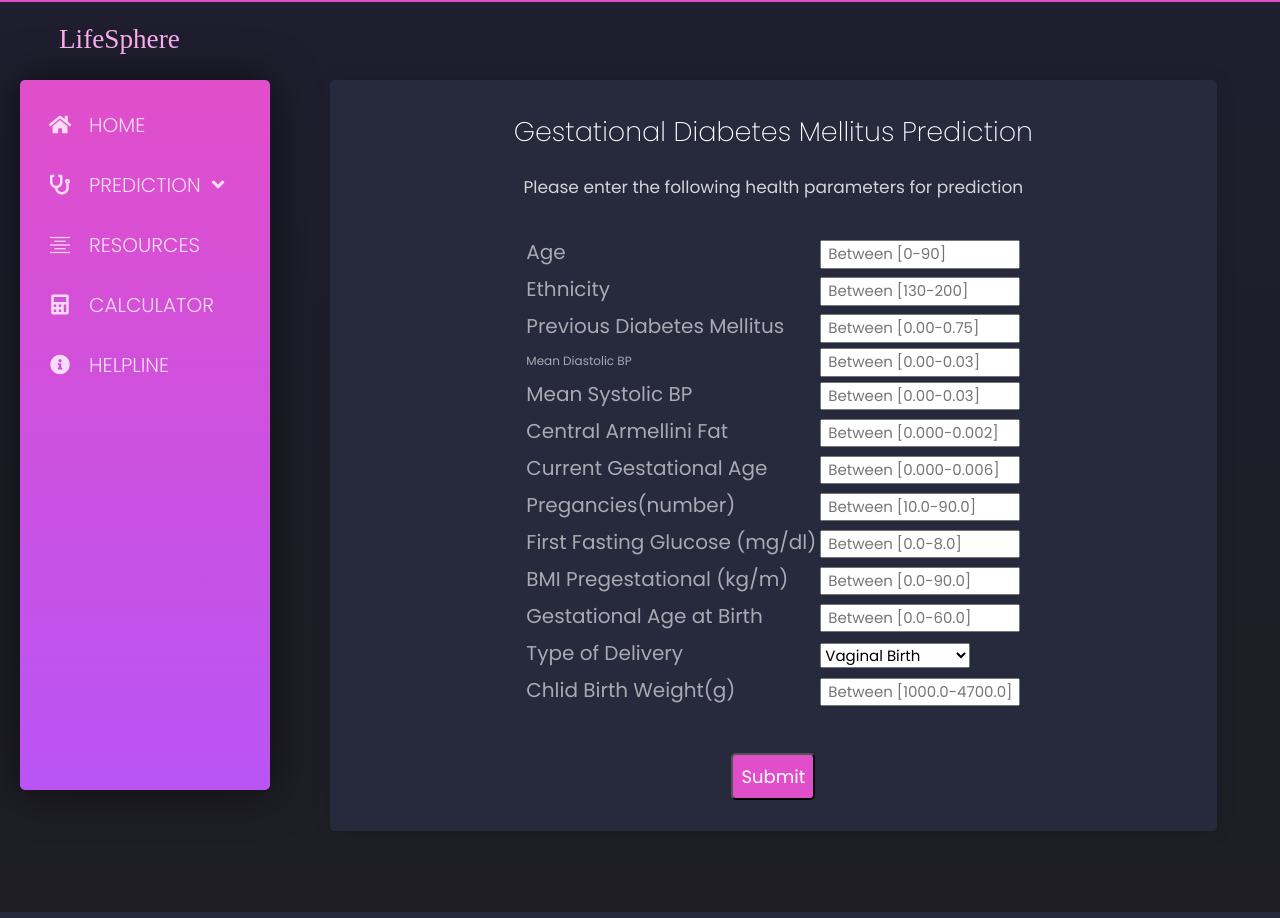
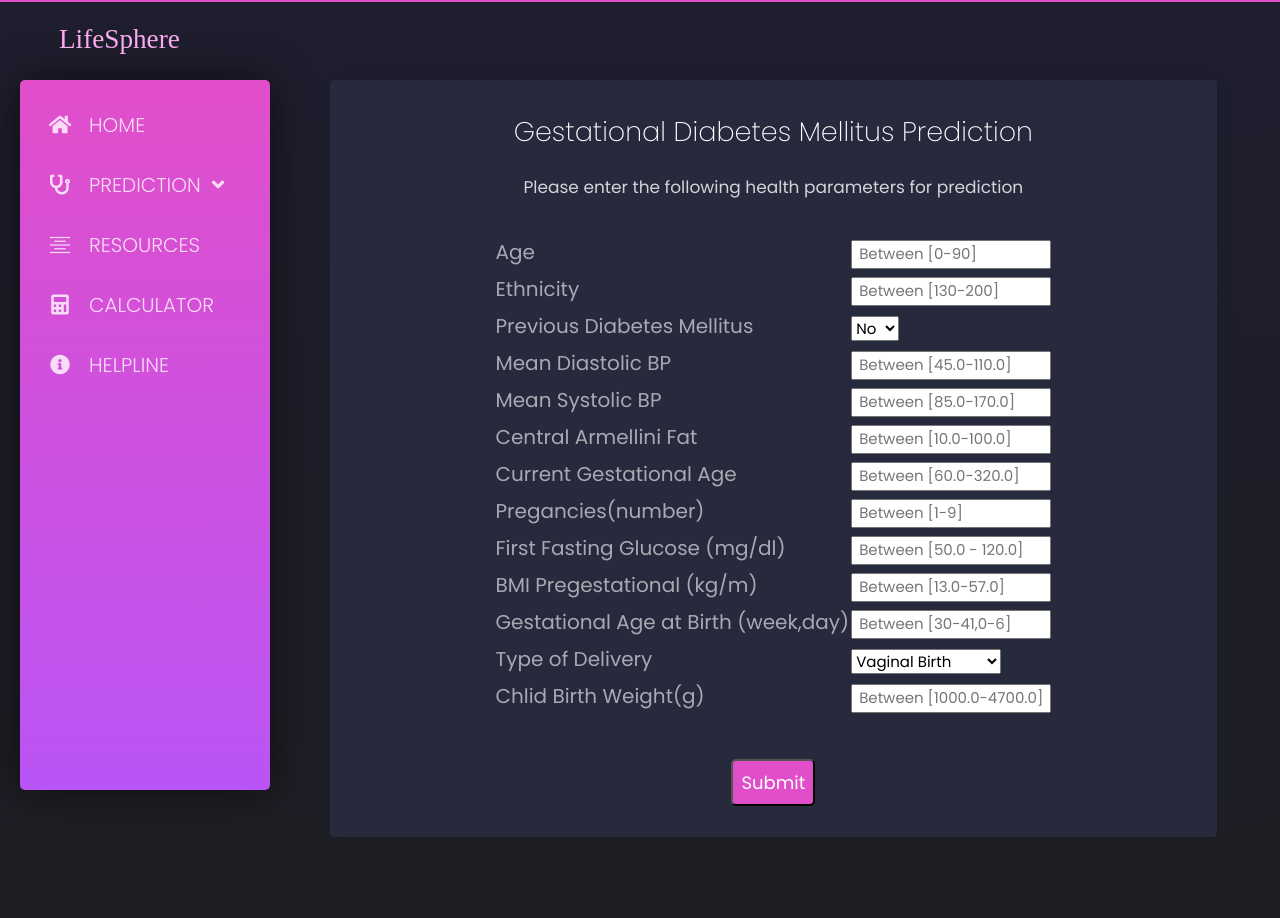
Before and after one commit to xinjiechua/LifeSphere_, a Flask app: page /predictGD in a window 1280 px wide. Run offline with Flask 2, Linux system fonts and the light colour scheme; parts of the project's set-up code (start-up, migrations or seed data) failed here and were passed over; some libraries are stand-ins or nearby versions.

Commit message:
Update diabetes.html

```diff
--- a/templates/home/diabetes.html
+++ b/templates/home/diabetes.html
@@ -28,68 +28,68 @@
                                     </td>
                                 </tr>
                                 <tr>
-                                    <td class="lbl"><label for="Ethnic"
+                                    <td class="lbl"><label for="ethnic"
                                             style="font-size: 20px;">Ethnicity</label></td>
-                                    <td><input type="text" id="height" name="height"
+                                    <td><input type="text" id="ethnic" name="ethnic"
                                             placeholder=" Between [130-200]" style="width: 200px;font-size: 15px;">
                                     </td>
                                 </tr>
                                 <tr>
                                     <td class="lbl"><label for="previous" style="font-size: 20px;">Previous Diabetes Mellitus</label></td>
-                                    <td><input type="text" id="previous" name="previous"
-                                            placeholder=" Between [0.00-0.75]" style="width: 200px;font-size: 15px;">
+                                    <td><select id="previous" name="previous" style="font-size: 15px;">
+                                        <option value="0">No</option>
+                                        <option value="1">Yes</option>
+                                    </select></td>
+
+                                </tr>
+                                <tr>
+                                    <td class="lbl"><label for="DBP" style="font-size: 20px;">Mean Diastolic BP</label></td>
+                                    <td><input type="text" id="DBP" name="DBP"
+                                            placeholder=" Between [45.0-110.0]" style="width: 200px;font-size: 15px;">
+                                    </td>
+                                </tr>
+                                <tr>
+                                    <td class="lbl"><label for="SBP" style="font-size: 20px;">Mean Systolic BP</label></td>
+                                    <td><input type="text" id="SBP" name="SBP"
+                                            placeholder=" Between [85.0-170.0]" style="width: 200px;font-size: 15px;">
+                                    </td>
+                                </tr>
+                                <tr>
+                                    <td class="lbl"><label for="fat" style="font-size: 20px;">Central Armellini Fat</label></td>
+                                    <td><input type="text" id="fat" name="fat"
+                                            placeholder=" Between [10.0-100.0]" style="width: 200px;font-size: 15px;">
                                     </td>
 
                                 </tr>
                                 <tr>
-                                    <td class="lbl"><label for="cephalic style="font-size: 20px;">Mean Diastolic BP</label></td>
-                                    <td><input type="text" id="cephalic" name="cephalic"
-                                            placeholder=" Between [0.00-0.03]" style="width: 200px;font-size: 15px;">
+                                    <td class="lbl"><label for="currAge" style="font-size: 20px;">Current Gestational Age</label></td>
+                                    <td><input type="text" id="currAge" name="currAge"
+                                            placeholder=" Between [60.0-320.0]" style="width: 200px;font-size: 15px;">
                                     </td>
-                                </tr>
+                                    </tr>
                                 <tr>
-                                    <td class="lbl"><label for="other" style="font-size: 20px;">Mean Systolic BP</label></td>
-                                    <td><input type="text" id="other" name="otehr"
-                                            placeholder=" Between [0.00-0.03]" style="width: 200px;font-size: 15px;">
-                                    </td>
-                                </tr>
-                                <tr>
-                                    <td class="lbl"><label for="severe" style="font-size: 20px;">Central Armellini Fat</label></td>
-                                    <td><input type="text" id="severe" name="severe"
-                                            placeholder=" Between [0.000-0.002]" style="width: 200px;font-size: 15px;">
+                                    <td class="lbl"><label for="pregnancies" style="font-size: 20px;">Pregancies(number)</label></td>
+                                    <td><input type="text" id="pregnancies" name="pregnancies"
+                                            placeholder=" Between [1-9]" style="width: 200px;font-size: 15px;">
                                     </td>
 
                                 </tr>
                                 <tr>
-                                    <td class="lbl"><label for="prolonged" style="font-size: 20px;">Current Gestational Age</label></td>
-                                    <td><input type="text" id="prolonged" name="prolonged"
-                                            placeholder=" Between [0.000-0.006]" style="width: 200px;font-size: 15px;">
+                                    <td class="lbl"><label for="glucose" style="font-size: 20px;">First Fasting Glucose (mg/dl)</label></td>
+                                    <td><input type="text" id="glucose" name="glucose"
+                                        placeholder=" Between [50.0 - 120.0]" style="width: 200px;font-size: 15px;">
                                     </td>
-
                                 </tr>
                                 <tr>
-                                    <td class="lbl"><label for="abnormal" style="font-size: 20px;">Pregancies(number)</label></td>
-                                    <td><input type="text" id="abnormal" name="abnormal"
-                                            placeholder=" Between [10.0-90.0]" style="width: 200px;font-size: 15px;">
-                                    </td>
-
-                                </tr>
-                                <tr>
-                                    <td class="lbl"><label for="mean" style="font-size: 20px;">First Fasting Glucose (mg/dl)</label></td>
-                                    <td><input type="text" id="mean" name="mean" placeholder=" Between [0.0-8.0]"
-                                            style="width: 200px;font-size: 15px;"> </td>
-
-                                </tr>
-                                <tr>
-                                    <td class="lbl"><label for="time"
+                                    <td class="lbl"><label for="BMI"
                                             style="font-size: 20px; margin-right: 30px;">BMI Pregestational (kg/m)</label></td>
-                                    <td><input type="text" id="time" name="time" placeholder=" Between [0.0-90.0]"
+                                    <td><input type="text" id="BMI" name="BMI" placeholder=" Between [13.0-57.0]"
                                             style="width: 200px;font-size: 15px;"></td>
 
                                 </tr>
                                 <tr>
-                                    <td class="lbl"><label for="long" style="font-size: 20px;">Gestational Age at Birth</label></td>
-                                    <td><input type="text" id="long" name="long" placeholder=" Between [0.0-60.0]"
+                                    <td class="lbl"><label for="birth" style="font-size: 20px;">Gestational Age at Birth (week,day)</label></td>
+                                    <td><input type="text" id="birth" name="birth" placeholder=" Between [30-41,0-6] "
                                             style="width: 200px;font-size: 15px;"></td>
                                 </tr>
 
@@ -97,13 +97,13 @@
                                     <td class="lbl"><label for="type" style="font-size: 20px;">Type of Delivery</label>
                                     </td>
                                     <td><select id="type" name="type" style="font-size: 15px;">
-                                            <option value="0">Vaginal Birth</option>
-                                            <option value="1">Cesarian Section</option>
-                                        </select></td>
+                                        <option value="0">Vaginal Birth</option>
+                                        <option value="1">Cesarian Section</option>
+                                    </select></td>
                                 <tr>
-                                    <td class="lbl"><label for="min" style="font-size: 20px;">Chlid Birth Weight(g)</label>
+                                    <td class="lbl"><label for="weight" style="font-size: 20px;">Chlid Birth Weight(g)</label>
                                     </td>
-                                    <td><input type="text" id="min" name="min" placeholder=" Between [1000.0-4700.0]"
+                                    <td><input type="text" id="weight" name="weight" placeholder=" Between [1000.0-4700.0]"
                                             style="width: 200px;font-size: 15px;"></td>
                                 </tr>
                             </table>
@@ -126,8 +126,7 @@
         <h2 style="color: red;">{{ result_data['prediction'] }}</h2>
         <h4 style="text-align: justify;">There are serious health concerns or abnormalities with your baby's fetal
             health that require immediate attention and follow-up. This can be a worrying result, but remember that
-            further evaluation is needed for a conclusive diagnosis.It's important to connect with your healthcare
-            provider immediately to discuss the results and determine the appropriate next steps. </h4>
+            further evaluation is needed for a conclusive diagnosis.It's important to connect with your healthcare provider immediately to discuss the results and determine the appropriate next steps. </h4>
         <br>
         <h3 style="color: #f3c9c9;"> Some Recommendations</h3>
         <h4 style="text-align: justify; font-size: 0.9rem;">
```
